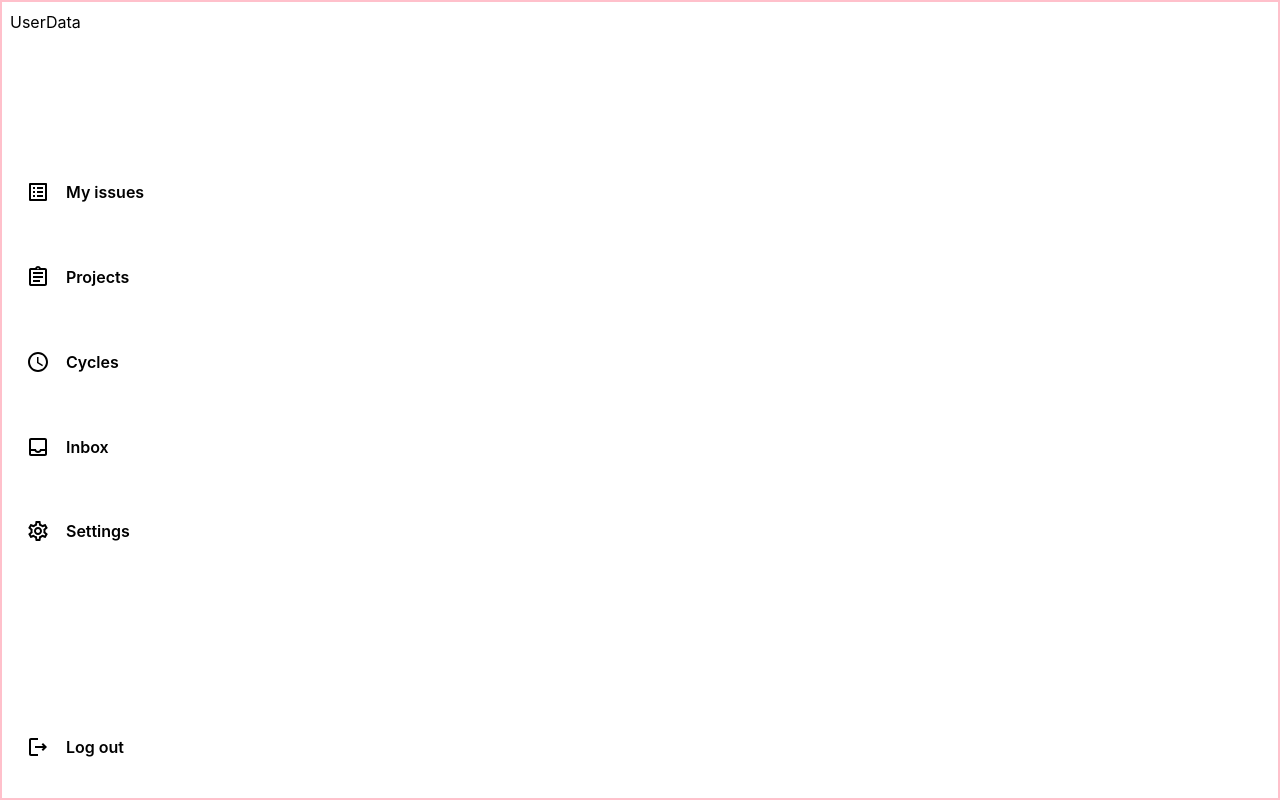
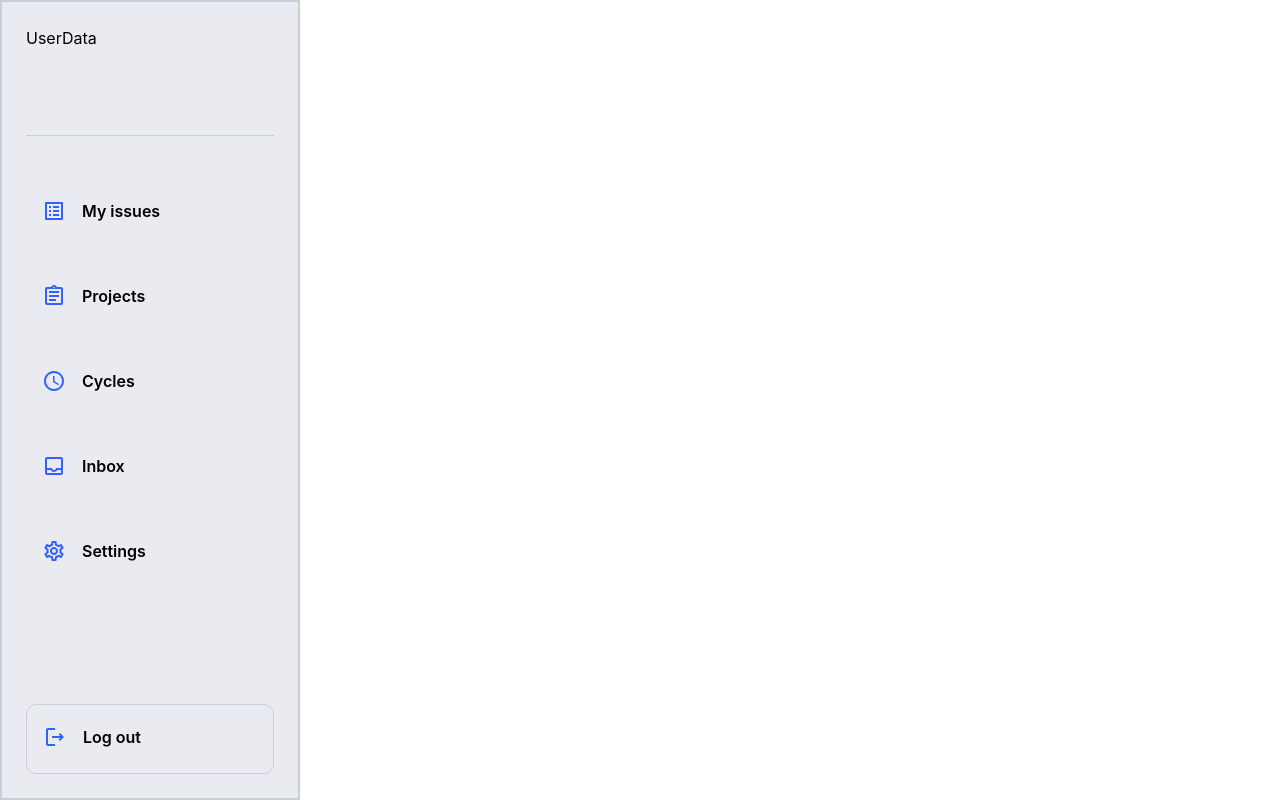
Before and after one commit to nds-fsd/linear, a React app in the folder frontend/: page / in a window 1280 px wide. Built offline with nearby package versions, Linux system fonts and the light colour scheme; the HTML template or start-up script is replaced by a standard one.

Commit message:
added some basic styling

```diff
--- a/frontend/src/components/cycles/cycles.module.css
+++ b/frontend/src/components/cycles/cycles.module.css
@@ -1,4 +1,5 @@
 .cycles{
-    border:10px solid aqua;
     width:100%;
+    background-color: var(--main-bg-color);
+    border:2px solid var(--gray-color)
 }
--- a/frontend/src/components/inbox/inbox.module.css
+++ b/frontend/src/components/inbox/inbox.module.css
@@ -1,4 +1,5 @@
 .inbox{
-    border:10px solid aqua;
     width:100%;
+    background-color: var(--main-bg-color);
+    border:2px solid var(--gray-color)
 }
--- a/frontend/src/components/myissues/myissues.module.css
+++ b/frontend/src/components/myissues/myissues.module.css
@@ -1,4 +1,5 @@
 .myIssues{
-    border:10px solid aqua;
     width:100%;
+    background-color: var(--main-bg-color);
+    border:2px solid var(--gray-color)
 }
--- a/frontend/src/components/projects/projects.module.css
+++ b/frontend/src/components/projects/projects.module.css
@@ -1,4 +1,5 @@
 .projects{
-    border:10px solid aqua;
     width:100%;
+    background-color: var(--main-bg-color);
+    border:2px solid var(--gray-color)
 }
--- a/frontend/src/components/settings/settings.module.css
+++ b/frontend/src/components/settings/settings.module.css
@@ -1,4 +1,5 @@
 .settings{
-    border:10px solid aqua;
     width:100%;
+    background-color: var(--main-bg-color);
+    border:2px solid var(--gray-color)
 }
--- a/frontend/src/components/sidebar/sidebar.jsx
+++ b/frontend/src/components/sidebar/sidebar.jsx
@@ -31,11 +31,14 @@ const Sidebar = () => {
               style={({ isActive }) => {
                 return {
                   fontWeight: isActive ? "bold" : "",
-                  borderBottom: isActive ? "2px solid black" : "",
+                  borderBottom: isActive ? "2px solid var(--accent-color)" : "",
+                  color: isActive ? "var(--accent-color)" : ""
+
                 };
               }}
             >
-              <ListAltOutlinedIcon />
+              <ListAltOutlinedIcon
+              className={sideBarStyles.icon}/>
               My issues
             </NavLink>
           </li>
@@ -46,11 +49,13 @@ const Sidebar = () => {
               style={({ isActive }) => {
                 return {
                   fontWeight: isActive ? "bold" : "",
-                  borderBottom: isActive ? "2px solid black" : "",
+                  borderBottom: isActive ? "2px solid var(--accent-color)" : "",
+                  color: isActive ? "var(--accent-color)" : ""
                 };
               }}
             >
-              <AssignmentOutlinedIcon />
+              <AssignmentOutlinedIcon
+              className={sideBarStyles.icon}/>
               Projects
             </NavLink>
           </li>
@@ -61,11 +66,13 @@ const Sidebar = () => {
               style={({ isActive }) => {
                 return {
                   fontWeight: isActive ? "bold" : "",
-                  borderBottom: isActive ? "2px solid black" : "",
+                  borderBottom: isActive ? "2px solid var(--accent-color)" : "",
+                  color: isActive ? "var(--accent-color)" : ""
                 };
               }}
             >
-              <QueryBuilderOutlinedIcon />
+              <QueryBuilderOutlinedIcon
+              className={sideBarStyles.icon}/>
               Cycles
             </NavLink>
           </li>
@@ -76,11 +83,13 @@ const Sidebar = () => {
               style={({ isActive }) => {
                 return {
                   fontWeight: isActive ? "bold" : "",
-                  borderBottom: isActive ? "2px solid black" : "",
+                  borderBottom: isActive ? "2px solid var(--accent-color)" : "",
+                  color: isActive ? "var(--accent-color)" : ""
                 };
               }}
             >
-              <InboxOutlinedIcon />
+              <InboxOutlinedIcon
+              className={sideBarStyles.icon} />
               Inbox
             </NavLink>
           </li>
@@ -91,11 +100,13 @@ const Sidebar = () => {
               style={({ isActive }) => {
                 return {
                   fontWeight: isActive ? "bold" : "",
-                  borderBottom: isActive ? "2px solid black" : "",
+                  borderBottom: isActive ? "2px solid var(--accent-color)" : "",
+                  color: isActive ? "var(--accent-color)" : ""
                 };
               }}
             >
-              <SettingsOutlinedIcon />
+              <SettingsOutlinedIcon
+              className={sideBarStyles.icon} />
               Settings
             </NavLink>
           </li>
@@ -103,7 +114,8 @@ const Sidebar = () => {
       </nav>
       <div className={sideBarStyles.logOut}>
         <div className={sideBarStyles.link}>
-          <LogoutOutlinedIcon />
+          <LogoutOutlinedIcon
+          className={sideBarStyles.icon} />
           Log out
         </div>
       </div>
--- a/frontend/src/components/sidebar/sidebar.module.css
+++ b/frontend/src/components/sidebar/sidebar.module.css
@@ -4,12 +4,15 @@
     display:flex;
     flex-direction:column;
     justify-content: space-between;
-    padding:0.5em;
+    padding:1.5em;
     gap:1%;
+    border:var(--gray-color) solid 2px;
+    background-color: var(--main-bg-color);
 }
 
 .userData{
     height:19%;
+    border-bottom:1px solid var(--gray-color) ;
 }
 
 .navBar{
@@ -48,12 +51,24 @@
     padding-bottom:.3em;
 }
 
+.icon{
+    color:var(--accent-color);
+}
+
+
 .logOut{
+    border: .5px solid var(--gray-color);
     justify-self: flex-end;
     display:flex;
     align-items: center;
-    width:100%;
-    height:100px;
+    border-radius: 10px;
+    height:80px;
     padding:1em 1em;
     cursor:pointer;
 }
+
+.logOut:active,
+.logOut:hover,
+.logOut:focus{
+    background-color:var(--gray-color);
+}
--- a/frontend/src/index.css
+++ b/frontend/src/index.css
@@ -14,7 +14,8 @@
   min-height: 100vh;
   --main-bg-color: #E9EBF0;
   --accent-color:  #3361FF;
-  --gray-color: #C7CED9;
+  --gray-color:   #C7CED9;
+
 
 }
 
--- a/frontend/src/pages/home/home.module.css
+++ b/frontend/src/pages/home/home.module.css
@@ -2,5 +2,4 @@
     height:100%;
     width:100%;
     display:flex;
-    border:2px solid pink;
 }
```
